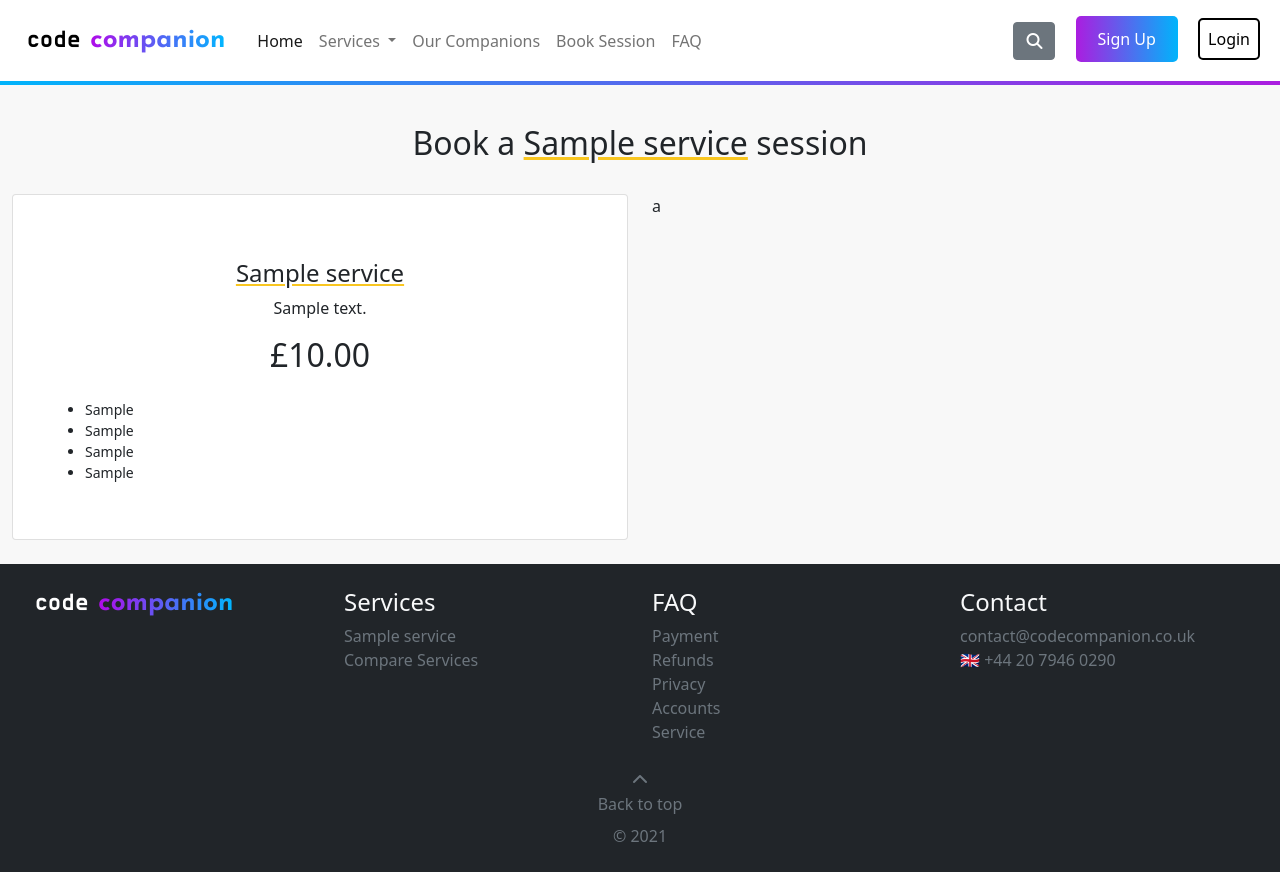
After one commit to rbsam176/ms4-codecompanion, a Django app: a page that uses codecompanion/templates/base.html in a window 1280 px wide. The commit adds this page. Run offline with Django 3.2, Linux system fonts and the light colour scheme; tables that the repository leaves empty hold one stand-in row (values such as "Sample post"); some libraries are stand-ins or nearby versions.

Commit message:
added service detail page and nav to base

```diff
--- a/codecompanion/services/templates/services/compare_services.html
+++ b/codecompanion/services/templates/services/compare_services.html
@@ -1,5 +1,7 @@
 {% extends "base.html" %}
 {% load static %}
+
+{% block extra_title %}: Compare Services{% endblock %}
 
 {% block page_header %}
     <header class="container">
@@ -39,7 +41,7 @@
                             {% endif %}
                         </div>
                         <div class="card-footer service-detail">
-                            <button class="btn-hero account-nav">Book a session</button>
+                            <a href="{% url 'service_detail' service.endpoint %}" class="btn-hero account-nav">Book a session</a>
                         </div>
                     </div>
                 </div>
--- /dev/null
+++ b/codecompanion/services/templates/services/service_detail.html
@@ -0,0 +1,49 @@
+{% extends "base.html" %}
+{% load static %}
+
+{% block extra_title %}: Service Detail{% endblock %}
+
+{% block page_header %}
+    <header class="container">
+        <div class="row">
+            <div class="col-12 text-center my-4">
+                <h2>Book a <span class="hero-underline">{{ service }}</span>{% if 'Session' not in service.name %} session{% endif %}</h2>
+            </div>
+        </div>
+    </header>
+{% endblock %}
+
+{% block content %}
+    <div class="container-fluid">
+        <div class="row">
+            <div class="col-6">
+                <div class="card h-100 text-center p-4">
+                    <div class="card-body">
+                        <h3 class="mb-4"><i class="{{ service.icon }}"></i></h3>
+                        <h4 class="card-title hero-underline">{{ service }}</h4>
+                        <p class="card-text">{{ service.description }}</p>
+                        <h2>£{{ service.price }}</h2>
+                        <h6>{{ service.price_type.get_friendly_name }}</h6>
+                        {% if service.bullet_point_1 %}
+                            <ul>
+                                <li class="service-points mt-4">{{ service.bullet_point_1 }}</li>
+                                {% if service.bullet_point_2 %}
+                                    <li class="service-points">{{ service.bullet_point_2 }}</li>
+                                {% endif %}
+                                {% if service.bullet_point_3 %}
+                                    <li class="service-points">{{ service.bullet_point_3 }}</li>
+                                {% endif %}
+                                {% if service.bullet_point_4 %}
+                                    <li class="service-points">{{ service.bullet_point_4 }}</li>
+                                {% endif %}
+                            </ul>
+                        {% endif %}
+                    </div>
+                </div>
+            </div>
+            <div class="col-6">
+                a
+            </div>
+        </div>
+    </div>
+{% endblock %}
--- a/codecompanion/services/urls.py
+++ b/codecompanion/services/urls.py
@@ -4,4 +4,5 @@ from . import views
 urlpatterns = [
     path('', views.redirect_services),
     path('compare-services', views.compare_services, name='compare_services'),
+    path('<endpoint>', views.service_detail, name='service_detail'),
 ]
--- a/codecompanion/services/views.py
+++ b/codecompanion/services/views.py
@@ -1,9 +1,23 @@
-from django.shortcuts import render, redirect
+from django.shortcuts import get_object_or_404, render, redirect
+from .models import Service
 
 def redirect_services(request):
 	return redirect('/services/compare-services')
+
 
 def compare_services(request):
 	""" A view to return the Compare Services page """
 
 	return render(request, 'services/compare_services.html')
+
+
+def service_detail(request, endpoint):
+	""" A view to return the view of each service """
+
+	service = get_object_or_404(Service, endpoint=endpoint)
+
+	context = {
+		'service': service,
+	}
+
+	return render(request, 'services/service_detail.html', context)
--- a/codecompanion/static/css/base.css
+++ b/codecompanion/static/css/base.css
@@ -4,6 +4,13 @@ body {
 
 header {
     margin-top: 100px;
+}
+
+.search-panel {
+    /* margin-top: 85px; */
+    position: fixed;
+    top: 90px;
+    z-index: 15;
 }
 
 a {
--- a/codecompanion/templates/base.html
+++ b/codecompanion/templates/base.html
@@ -31,7 +31,7 @@
     {% block extra_js %}
     {% endblock %}
 
-    <title>Code Companion {% block extra_title %}{% endblock %}</title>
+    <title>Code Companion{% block extra_title %}{% endblock %}</title>
   </head>
   <body>
 
@@ -56,22 +56,44 @@
                 <li><a class="dropdown-item" href="#">Interview Prep</a></li>
                 <li><a class="dropdown-item" href="#">Deployment Assist</a></li>
                 <hr>
-                <li><a class="dropdown-item" href="#"><strong>Compare Services</strong></a></li>
+                <li><a class="dropdown-item" href="{% url 'compare_services' %}"><strong>Compare Services</strong></a></li>
               </ul>
             </li>
             <a class="nav-link" href="#">Our Companions</a>
             <a class="nav-link" href="#">Book Session</a>
             <a class="nav-link" href="#">FAQ</a>
+            <div class="col-12 col-md-8 d-block d-lg-none">
+              <div class="input-group my-3">
+                <input type="text" class="form-control form-control-lg" placeholder="Enter search query" aria-label="Enter search query" aria-describedby="button-addon2">
+                <button class="btn btn-hero" type="button" id="button-addon2">Search</button>
+              </div>
+            </div>
             <a class="d-lg-none btn-signup btn-hero mobile-nav-item text-center mt-2" href="#">Signup</a>
-            <a class="d-lg-none account-nav mobile-nav-item text-center mt-2" href="#">Login</a>
+            <a class="d-lg-none account-nav mobile-nav-item text-center my-2" href="#">Login</a>
           </div>
         </div>
         <div class="ms-auto d-none d-lg-inline-block">
+          <a class="btn btn-secondary mx-2" data-bs-toggle="collapse" href="#collapseExample" role="button" aria-expanded="false" aria-controls="collapseExample">
+            <i class="fas fa-search"></i>
+          </a>
           <a class="mx-2 btn-hero btn-signup" href="#">Sign Up</a>
           <a class="mx-2 account-nav btn-login" href="#">Login</a>
         </div>
       </div>
     </nav>
+    <div class="d-none d-lg-block">
+      <div class="search-panel container-fluid collapse" id="collapseExample">
+        <div class="row">
+          <div class="col-lg-7 col-xl-8"></div>
+          <div class="col-lg-5 col-xl-4">
+            <div class="input-group mb-3">
+              <input type="text" class="form-control form-control-lg" placeholder="Enter search query" aria-label="Enter search query" aria-describedby="button-addon2">
+              <button class="btn btn-hero" type="button" id="button-addon2">Search</button>
+            </div>
+          </div>
+        </div>
+      </div>
+    </div>
 
 
 
@@ -95,7 +117,7 @@
             {% for service in services %}
               <a href="{{ service.endpoint }}" class="text-muted mb-1 sub-link">{{ service }}</a><br>
             {% endfor %}
-            <a href="#" class="text-muted mb-1 sub-link">Compare Services</a>
+            <a href="{% url 'compare_services' %}" class="text-muted mb-1 sub-link">Compare Services</a>
           </div>
           <div class="col mt-4 text-center text-md-start">
             <h4 class="text-light">FAQ</h4>
```
Also changed, not shown: codecompanion/home/templates/home/index.html (+4 -4 lines).
